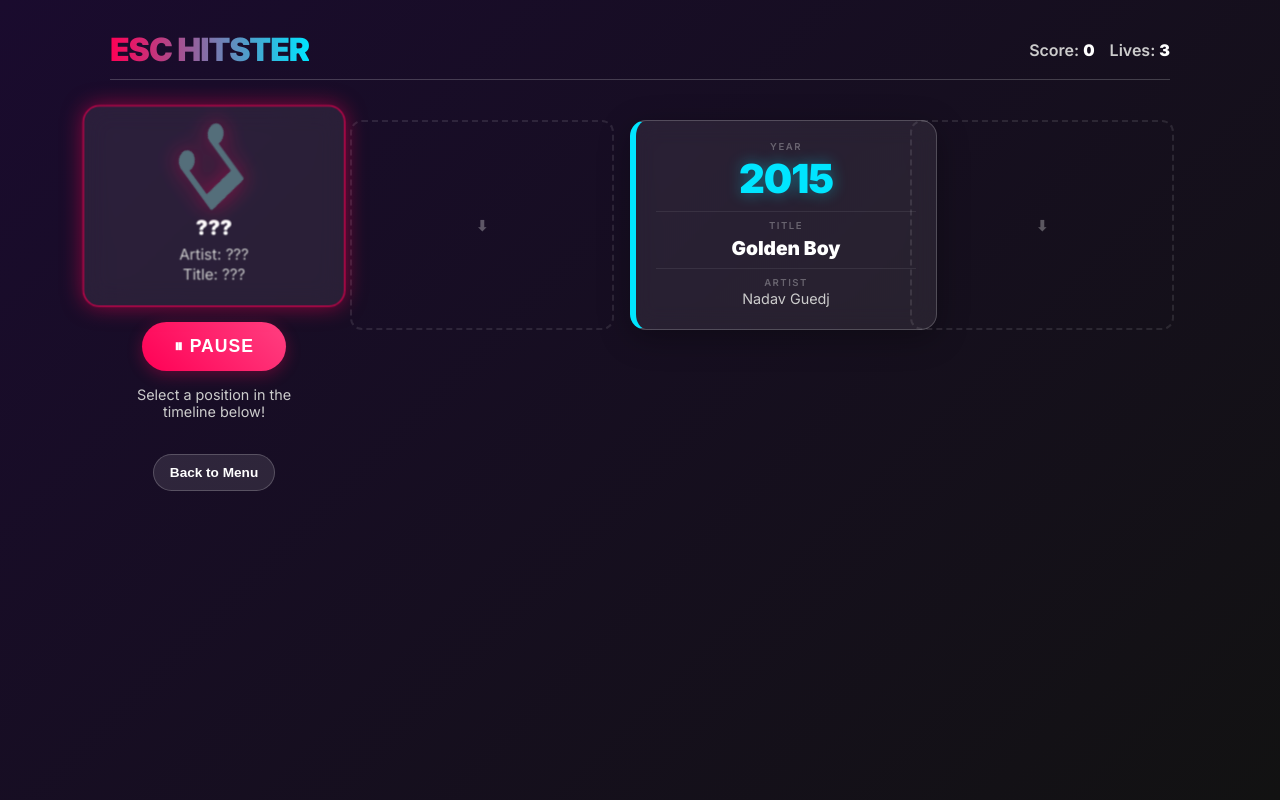
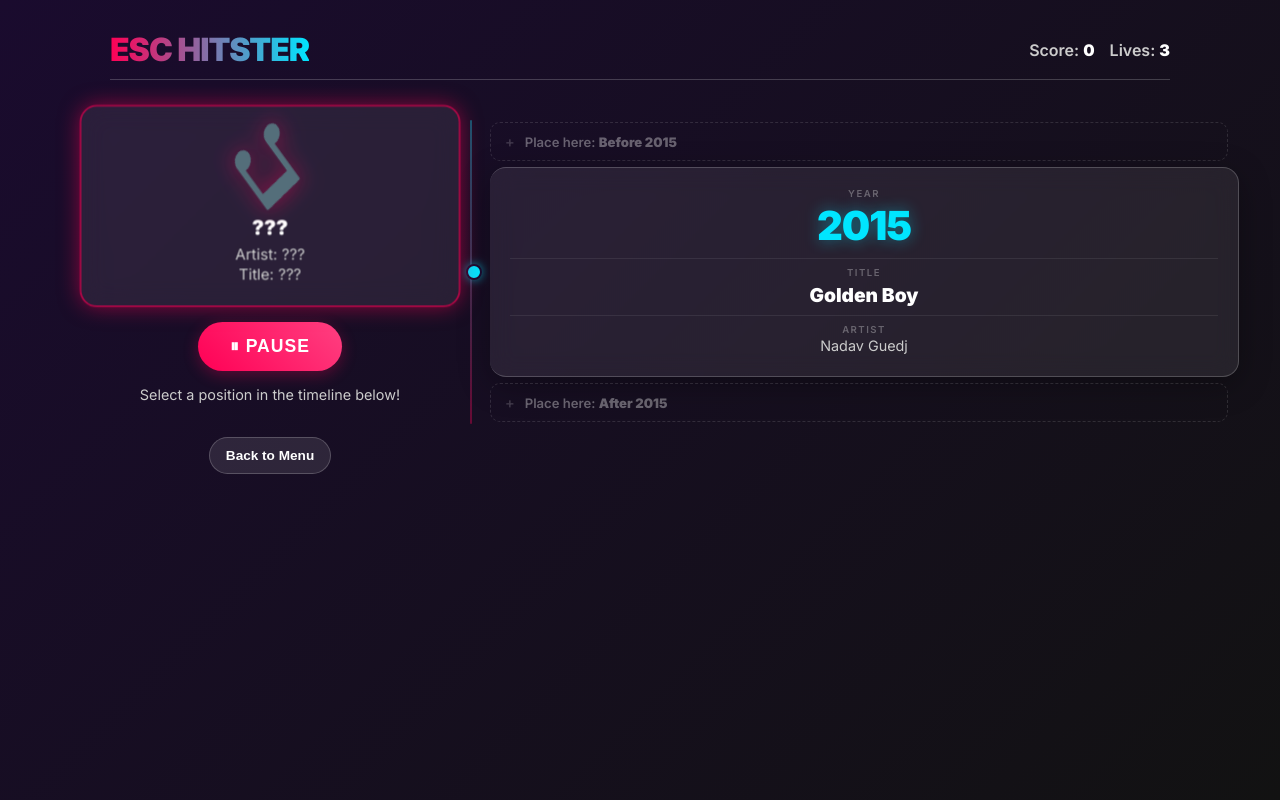
Before and after one commit to rehmut/Hitster, a plain HTML site: page public/index.html in a window 1280 px wide. Both pictures are taken after a click on the button "📅 TIMELINE MODE". Drawn offline with Linux system fonts and the light colour scheme.

Commit message:
feat: redesign timeline with vertical rail, dot markers and contextual slot labels

```diff
--- a/public/app.js
+++ b/public/app.js
@@ -668,6 +668,16 @@
     function createSlot(index) {
         const slot = document.createElement('div');
         slot.className = 'slot';
+
+        const prevYear = index > 0 ? timeline[index - 1].year : null;
+        const nextYear = index < timeline.length ? timeline[index].year : null;
+
+        let label;
+        if (!prevYear)       label = `Before ${nextYear}`;
+        else if (!nextYear)  label = `After ${prevYear}`;
+        else                 label = `${prevYear} \u2192 ${nextYear}`;
+
+        slot.innerHTML = `<span class="slot-icon">+</span><span class="slot-label">Place here: <b>${label}</b></span>`;
         slot.onclick = () => handleTimelineGuess(index);
         return slot;
     }
--- a/public/style.css
+++ b/public/style.css
@@ -150,10 +150,25 @@
 }
 
 .timeline {
-    display: grid;
-    grid-template-columns: repeat(auto-fit, minmax(220px, 1fr));
-    gap: 16px;
+    display: flex;
+    flex-direction: column;
+    gap: 4px;
     width: 100%;
+    position: relative;
+    padding-left: 28px; /* room for rail + dot */
+}
+
+/* Vertical rail line running through the whole timeline */
+.timeline::before {
+    content: '';
+    position: absolute;
+    left: 8px;
+    top: 0;
+    bottom: 0;
+    width: 2px;
+    background: linear-gradient(to bottom, var(--accent-cyan), var(--accent-pink));
+    opacity: 0.35;
+    border-radius: 2px;
 }
 
 /* Card Styles */
@@ -174,7 +189,24 @@
 }
 
 .card.placed {
-    border-left: 6px solid var(--accent-cyan);
+    border-left: none;
+    overflow: visible; /* allow dot marker to extend outside */
+}
+
+/* Dot marker on the rail for each placed card */
+.card.placed::before {
+    content: '';
+    position: absolute;
+    left: -24px;
+    top: 50%;
+    transform: translateY(-50%);
+    width: 12px;
+    height: 12px;
+    border-radius: 50%;
+    background: var(--accent-cyan);
+    border: 2px solid #1a0b2e;
+    box-shadow: 0 0 10px rgba(0, 229, 255, 0.6);
+    z-index: 1;
 }
 
 .card h3 {
@@ -233,35 +265,45 @@
 /* Slot Styles */
 .slot {
     width: 100%;
-    min-height: 56px;
-    border: 2px dashed rgba(255, 255, 255, 0.1);
-    border-radius: 12px;
+    border: 1px dashed rgba(255, 255, 255, 0.12);
+    border-radius: 10px;
     display: flex;
     align-items: center;
-    justify-content: center;
+    gap: 10px;
+    padding: 10px 14px;
     cursor: pointer;
-    transition: all 0.3s ease;
-    color: rgba(255, 255, 255, 0.3);
-    font-weight: 700;
+    transition: all 0.2s ease;
+    color: rgba(255, 255, 255, 0.35);
+    font-weight: 600;
+    font-size: 0.82rem;
+    position: relative;
+    margin: 2px 0;
+}
+
+.slot::before {
+    content: none; /* labels are in inner HTML now */
+}
+
+.slot-icon {
     font-size: 0.9rem;
-    position: relative;
+    opacity: 0.5;
+    transition: opacity 0.2s;
+    flex-shrink: 0;
+}
+
+.slot-label {
+    flex: 1;
 }
 
 .slot:hover {
     background: rgba(255, 0, 85, 0.1);
     border-color: var(--accent-pink);
     color: var(--accent-pink);
-    transform: translateY(-2px);
-    box-shadow: 0 4px 15px rgba(255, 0, 85, 0.2);
+    box-shadow: 0 0 12px rgba(255, 0, 85, 0.15);
 }
 
-.slot::before {
-    content: "⬇";
-    transition: opacity 0.2s;
-}
-
-.slot:hover::before {
-    content: "⬇ PLACE HERE ⬇";
+.slot:hover .slot-icon {
+    opacity: 1;
 }
 
 /* Modal */
@@ -341,18 +383,7 @@
     }
 }
 
-@media (min-width: 600px) {
-    .timeline {
-        grid-template-columns: repeat(auto-fit, minmax(240px, 1fr));
-    }
-}
-
-@media (min-width: 1100px) {
-    .timeline {
-        grid-template-columns: repeat(3, minmax(260px, 1fr));
-        gap: 20px;
-    }
-}
+/* Timeline is a flex column at all sizes — no grid overrides needed */
 
 .view.hidden {
     display: none;
@@ -849,20 +880,29 @@
         padding: 4px 0 16px;
     }
 
-    /* Tighter grid on mobile — 2 columns */
+    /* Timeline is vertical flex — just tighten padding */
     #view-timeline .timeline {
-        grid-template-columns: 1fr 1fr;
-        gap: 8px;
+        padding-left: 22px;
+        gap: 3px;
     }
 
-    #view-timeline .timeline .card {
+    #view-timeline .timeline::before {
+        left: 6px;
+    }
+
+    #view-timeline .timeline .card.placed {
         padding: 10px 12px;
     }
 
+    #view-timeline .timeline .card.placed::before {
+        left: -18px;
+        width: 10px;
+        height: 10px;
+    }
+
     .slot {
-        min-height: 42px;
-        font-size: 0.8rem;
-        border-radius: 10px;
+        padding: 8px 10px;
+        font-size: 0.75rem;
     }
 
     /* ── Menu card: less padding ── */
```
